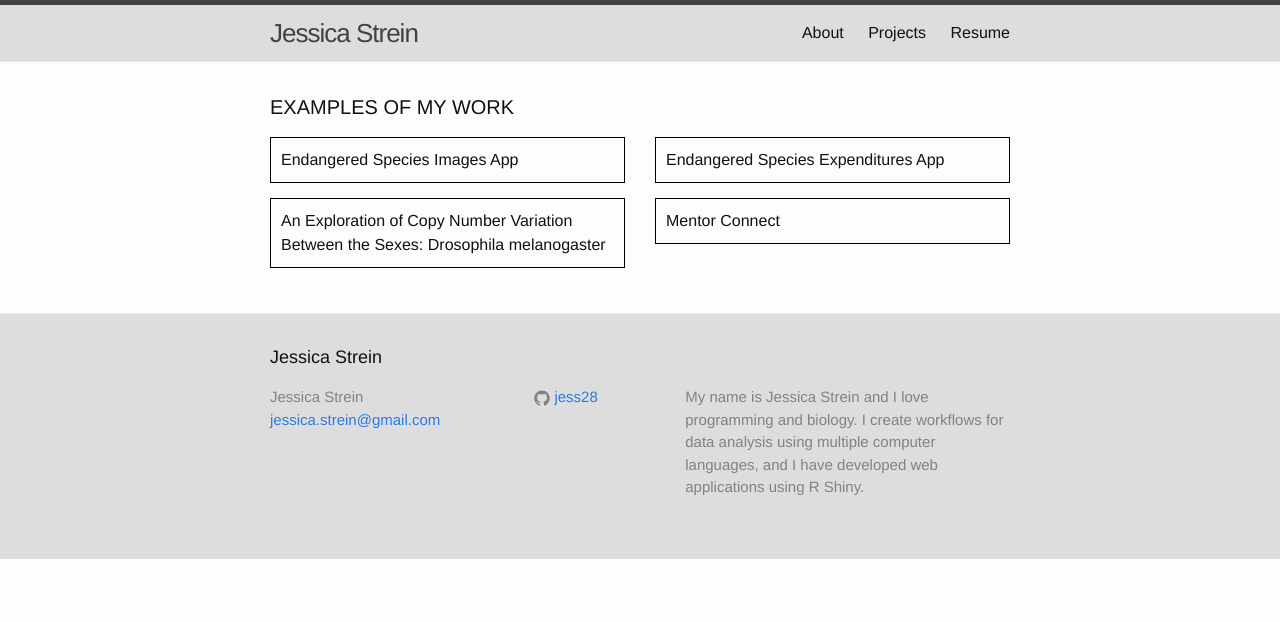
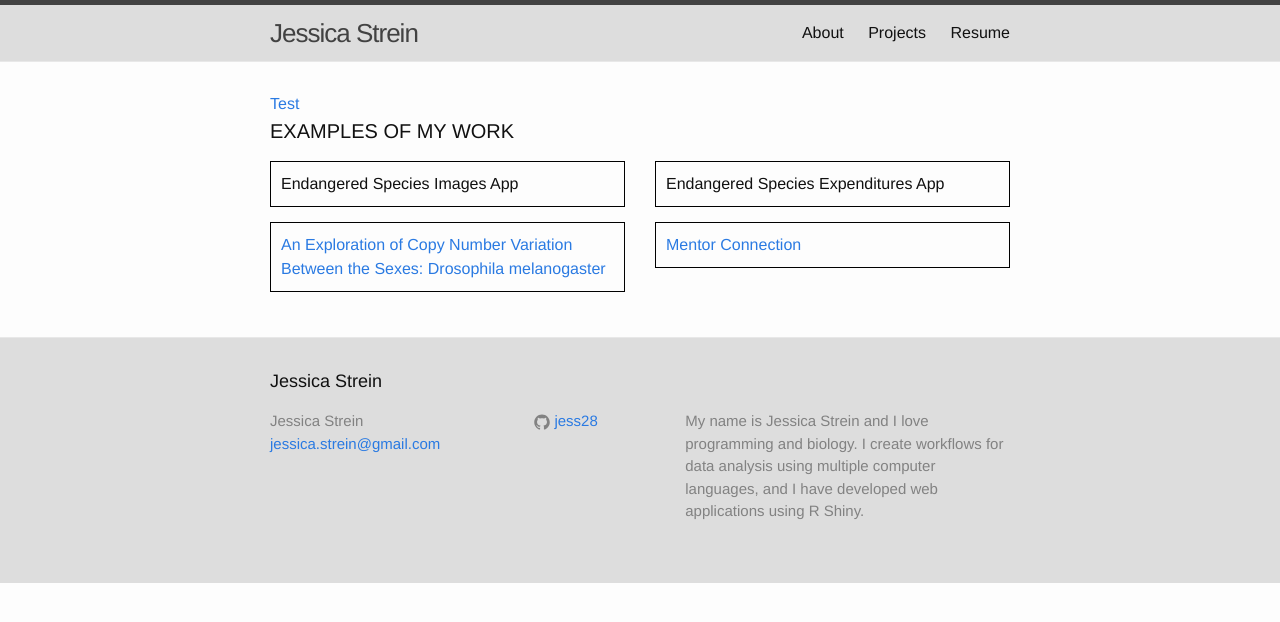
Before and after one commit to jess28/jess28.github.io, a Jekyll site: the page built from projects/index.html, in a window 1280 px wide. Shown: the top 622 px of the page. Built offline with Jekyll 4.4.1, drawn with Linux system fonts in a browser that asks for light colours.

Commit message:
added base variable for easier urls. projects links still not working

```diff
--- /dev/null
+++ b/_includes/base.html
@@ -0,0 +1,6 @@
+{% assign base = '' %}
+{% assign depth = page.url | split: '/' | size | minus: 1 %}
+{% if    depth == 1 %}{% assign base = '.' %}
+{% elsif depth == 2 %}{% assign base = '..' %}
+{% elsif depth == 3 %}{% assign base = '../..' %}
+{% elsif depth == 4 %}{% assign base = '../../..' %}{% endif %}
--- a/_includes/head.html
+++ b/_includes/head.html
@@ -9,5 +9,5 @@
   <link rel="stylesheet" href="{{ "/css/main.css" | prepend: site.baseurl }}">
   <link rel="canonical" href="{{ page.url | replace:'index.html','' | prepend: site.baseurl | prepend: site.url }}">
   <link rel="alternate" type="application/rss+xml" title="{{ site.title }}" href="{{ "/feed.xml" | prepend: site.baseurl | prepend: site.url }}">
-  <link rel="shortcut icon" href="/assets/favicon.ico">
+  <link rel="shortcut icon" href="/assets/favicon_alt_2.ico">
 </head>
--- a/_layouts/default.html
+++ b/_layouts/default.html
@@ -2,6 +2,7 @@
 <html>
 
   {% include head.html %}
+  {% include base.html %}
 
   <body>
 
--- a/index.html
+++ b/index.html
@@ -18,7 +18,7 @@
     </div>
   </a>
 
-  <a href='{{ "/projects" | prepend: site.baseurl }}'>
+  <a href='{{base}}/projects'>
     <div class="left">
       You can find examples of projects I've worked on here.
     </div>
--- a/projects/index.html
+++ b/projects/index.html
@@ -5,6 +5,8 @@
 ---
 
 <div class="projects">
+
+  <a href='{{base}}/masters_work'>Test</a>
 
   <h1 class="page-heading">EXAMPLES OF MY WORK</h1>
 
@@ -16,18 +18,16 @@
     Endangered Species Expenditures App
   </div>
 
-  <div class="left">
-    An Exploration of Copy Number Variation Between the Sexes: Drosophila melanogaster
-    <a href='javascript:void(0)' onclick='window.location = "/masters_work/"'>
-        <span class='default-link'></span>
-    </a>
-  </div>
+  <a href='{{base}}/masters_work'>
+    <div class="left">
+      An Exploration of Copy Number Variation Between the Sexes: Drosophila melanogaster
+    </div>
+  </a>
 
-  <div class="right">
-    Mentor Connect
-    <a href='javascript:void(0)' onclick='window.location = {{ "/mentor_connect/" | prepend: site.baseurl }}'>
-        <span class='default-link'></span>
-    </a>
-  </div>
+  <a href='{{base}}/mentor_connect'>
+    <div class="right">
+      Mentor Connection
+    </div>
+  </a>
 
 </div>
```
Also changed, not shown: projects/masters_work.md (+2 -2 lines), projects/mentor_connection.md (+1 -1 lines), Gemfile.lock, assets/favicon_alt.ico (added), assets/favicon_alt_2.ico (added).
